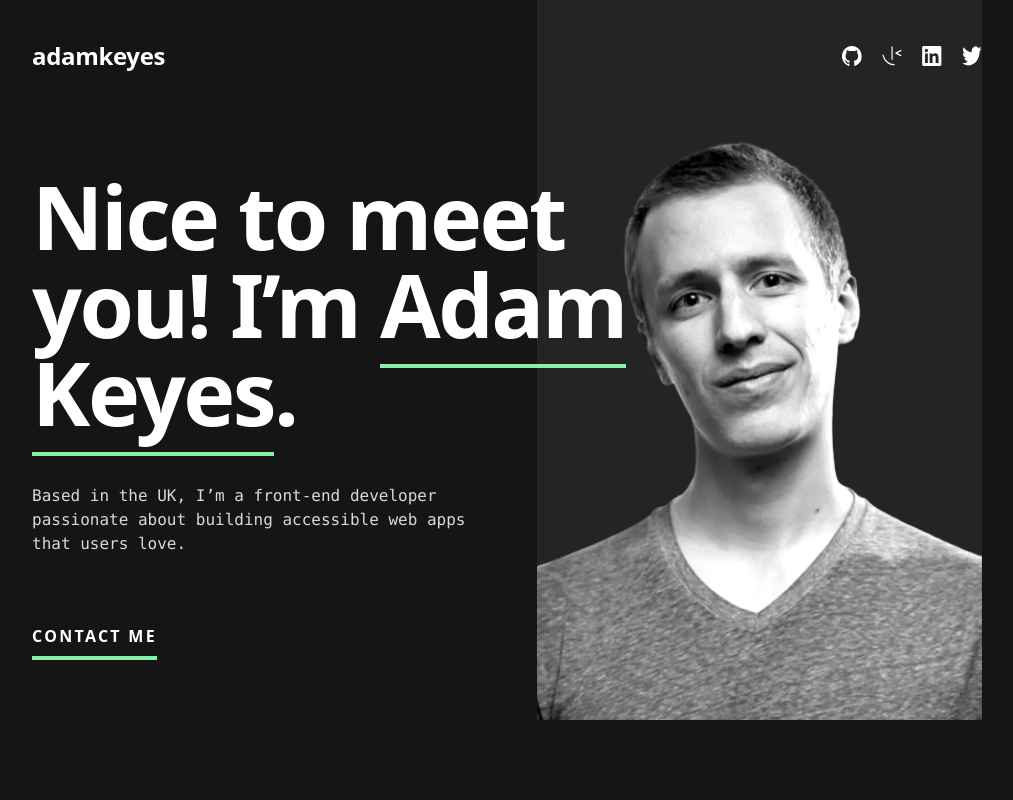
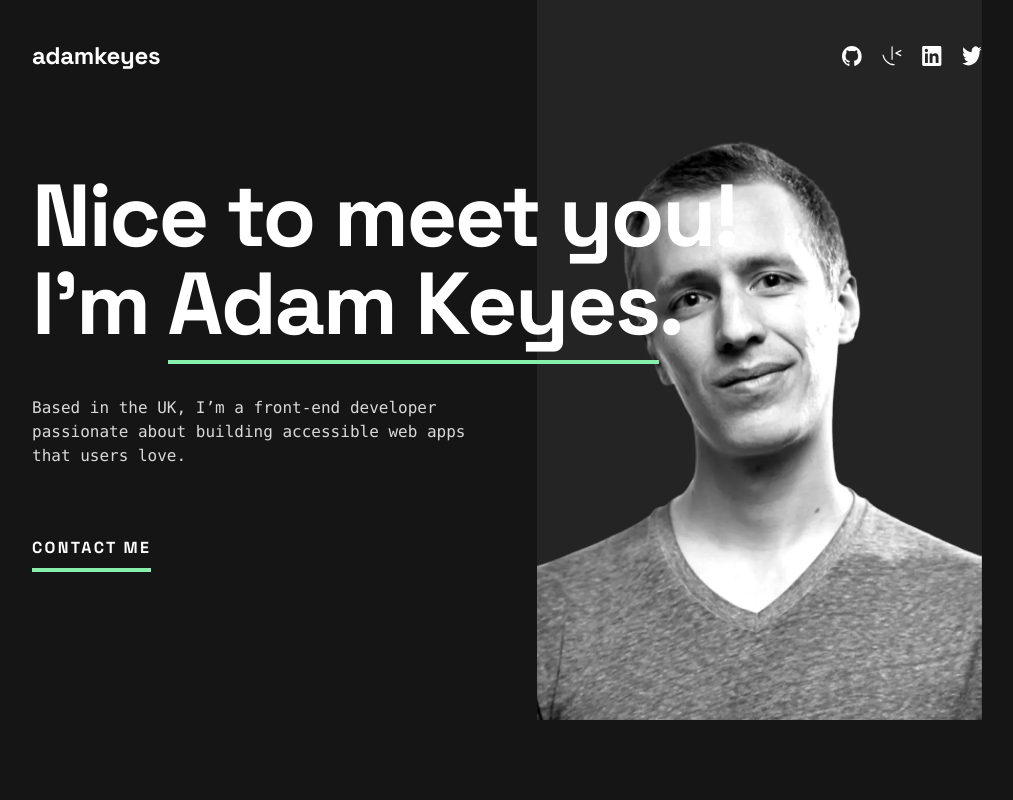
Before and after one commit to nachospreafico/single-page-portfolio, a React (Vite) app: page / in a window 1280 px wide. Shown: the top 800 px of the page, without its empty margins (133-1146 px from the left). Built offline with nearby package versions, Linux system fonts and the light colour scheme.

Commit message:
added space grotesk font to the whole document

```diff
--- a/src/components/Contact.jsx
+++ b/src/components/Contact.jsx
@@ -38,7 +38,9 @@ const Contact = () => {
             <input
               type="text"
               placeholder="NAME"
-              className="border-b-2 py-4 px-6 bg-transparent w-full text-white"
+              className={`border-b-2 py-4 px-6 bg-transparent w-full text-white ${
+                formInputs.name.trim() === "" && "border-[tomato]"
+              }`}
               onChange={(e) =>
                 setFormInputs((prevState) => {
                   return { ...prevState, name: e.target.value };
@@ -74,7 +76,12 @@ const Contact = () => {
             <textarea
               rows={3}
               placeholder="MESSAGE"
-              className="border-b-2 py-4 px-6 bg-transparent w-full text-white"
+              className={`border-b-2 py-4 px-6 bg-transparent w-full text-white ${
+                formInputs.message.trim() === "" ||
+                formInputs.message.length < 20
+                  ? "border-[tomato]"
+                  : null
+              }`}
               onChange={(e) =>
                 setFormInputs((prevState) => {
                   return { ...prevState, message: e.target.value };
--- a/src/index.css
+++ b/src/index.css
@@ -2,8 +2,14 @@
 @tailwind components;
 @tailwind utilities;
 
+@font-face {
+  font-family: SpaceGrotesk;
+  src: url("./assets/SpaceGrotesk-Variable.ttf");
+}
+
 body {
   background: var(--Black, #151515);
+  font-family: SpaceGrotesk;
 }
 
 @media only screen and (min-width: 768px) and (max-width: 1280px) {
```
Also changed, not shown: src/assets/SpaceGrotesk-Variable.ttf (added).
